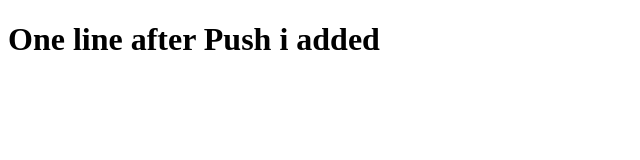
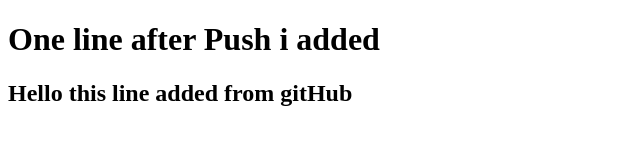
Before and after one commit to AkshayT11/test2, a plain HTML site: page index.html in a window 1280 px wide. Shown: the whole page, without its empty margins (0-640 px from the left). Drawn offline with Linux system fonts and the light colour scheme.

Commit message:
Update index.html
just added from github

```diff
--- a/index.html
+++ b/index.html
@@ -7,5 +7,6 @@
 </head>
 <body>
     <h1>One line after Push i added </h1>
+    <h2>Hello this line added from gitHub</h2>
 </body>
 </html>
```
